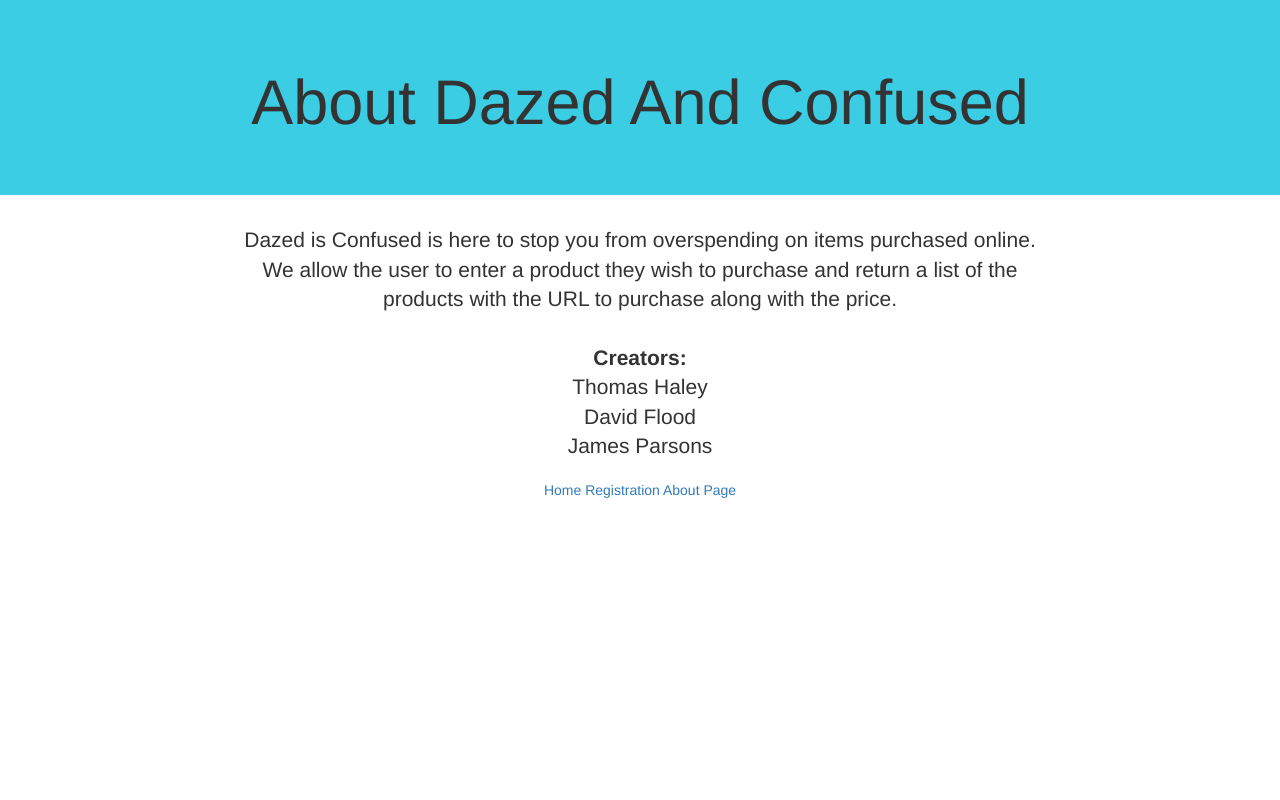
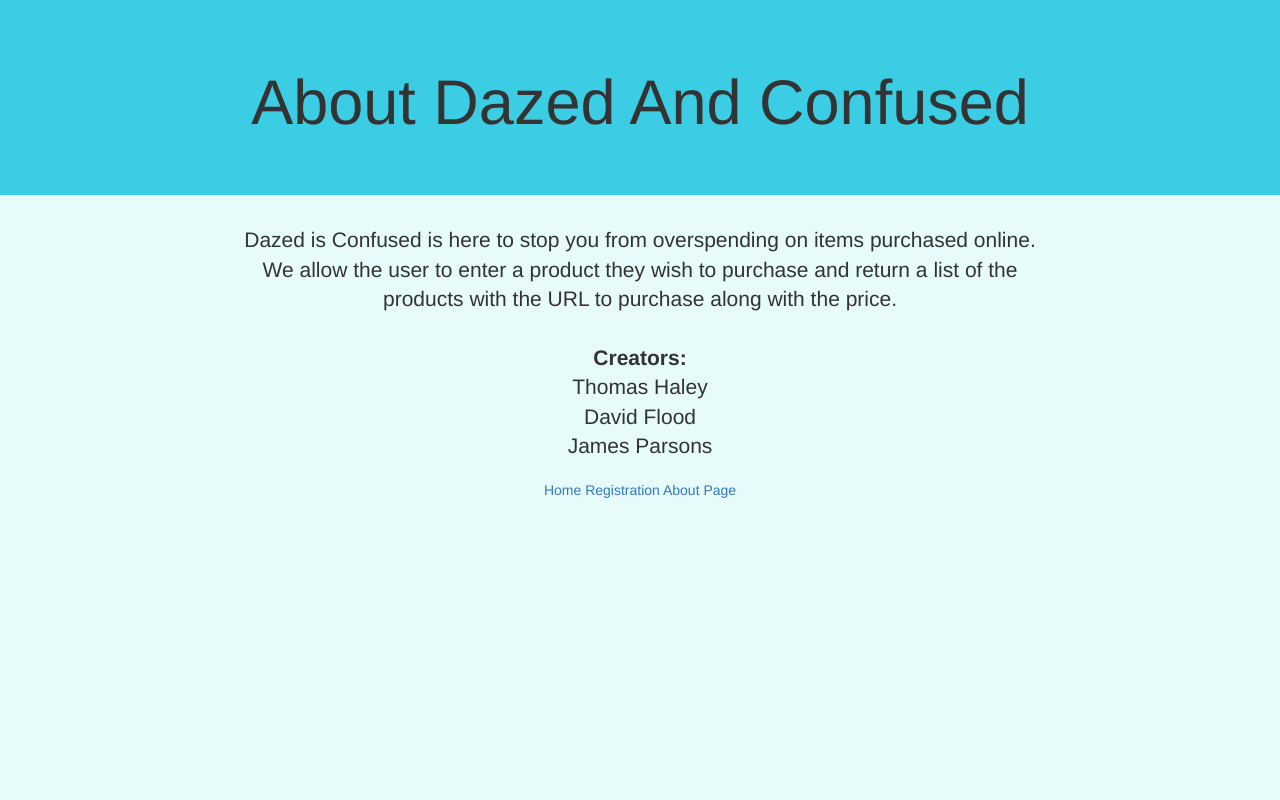
Before and after one commit to haleyt2015/Dazed-Confused, a Django app: page /about_page in a window 1280 px wide. Run offline with Django 3.2, Linux system fonts and the light colour scheme; some libraries are stand-ins or nearby versions.

Commit message:
Improved styling across all pages

```diff
--- a/Dazed_And_Confused/webApp/templates/AboutUs.html
+++ b/Dazed_And_Confused/webApp/templates/AboutUs.html
@@ -5,6 +5,9 @@
   .jumbotron{
     background: linear-gradient(to right, #3BCDE3, #3BCDE3);
 
+  }
+  body{
+    background: #E7FBFB;
   }
 </style>
 
--- a/Dazed_And_Confused/webApp/templates/registration/login.html
+++ b/Dazed_And_Confused/webApp/templates/registration/login.html
@@ -7,6 +7,9 @@
   .jumbotron{
     background: linear-gradient(to right, #3BCDE3, #3BCDE3);
 
+  }
+  body{
+    background: #E7FBFB;
   }
 </style>
 
--- a/Dazed_And_Confused/webApp/templates/signup.html
+++ b/Dazed_And_Confused/webApp/templates/signup.html
@@ -10,6 +10,9 @@
   .jumbotron{
     background: linear-gradient(to right, #3BCDE3, #3BCDE3);
 
+  }
+  body{
+    background: #E7FBFB;
   }
 </style>
 
--- a/Dazed_And_Confused/webApp/templates/user_profile1.html
+++ b/Dazed_And_Confused/webApp/templates/user_profile1.html
@@ -5,6 +5,9 @@
   .jumbotron{
     background: linear-gradient(to right, #3BCDE3, #3BCDE3);
 
+  }
+  body{
+    background: #E7FBFB;
   }
 </style>
 
```
Also changed, not shown: Dazed_And_Confused/webApp/templates/user_profile.html (+5 -2 lines).
